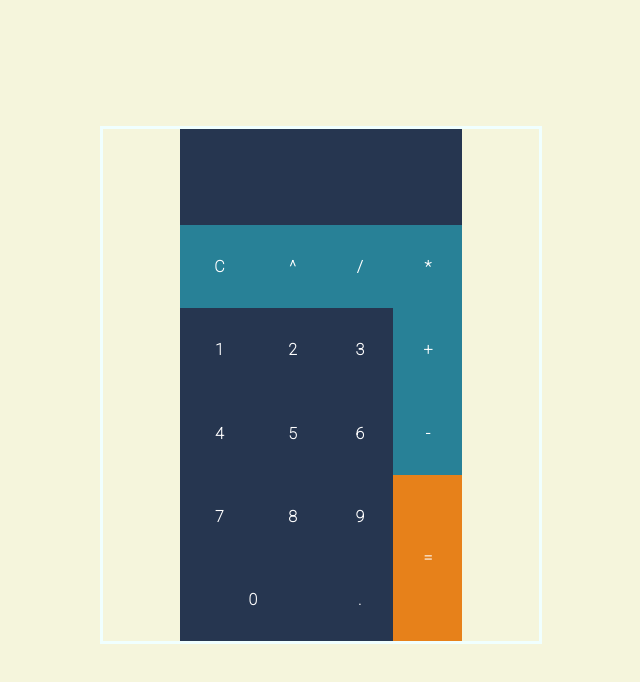
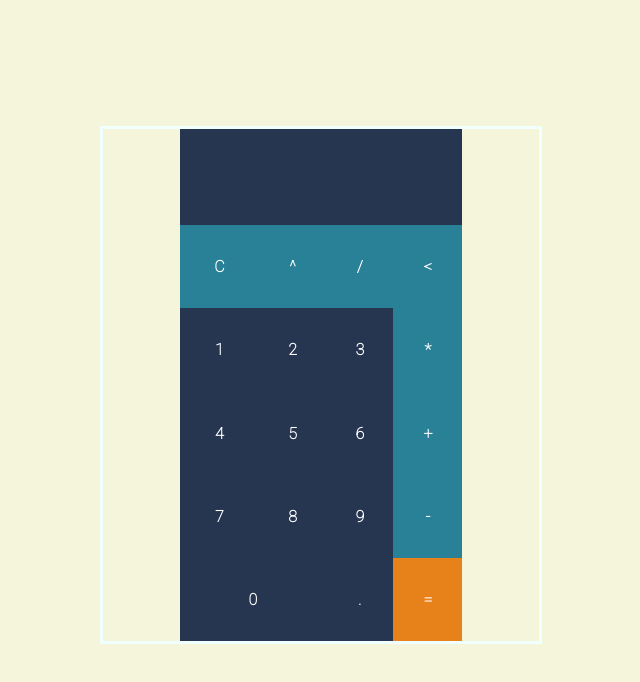
Before and after one commit to Gabriely-get/calculadora-js, a plain HTML site: page index.html in a window 1280 px wide. Shown: the part 86-768 px from the top of the page, without its empty margins (319-959 px from the left). Drawn offline with Linux system fonts and the light colour scheme.

Commit message:
feat: change some symbols

```diff
--- a/index.html
+++ b/index.html
@@ -14,7 +14,7 @@
         <div id="calculadora-container">
             <div id="calculadora">
                 <div id="display-container">
-                    <input id="display" type="text" readonly>
+                    <input id="display" readonly>
                 </div>
 
                 <div id="inputs">
@@ -24,29 +24,30 @@
                                 <td><input class="input-light" id="clear" type="button" value="C"></td>
                                 <td><input class="input-light operation" type="button" value="^"></td>
                                 <td><input class="input-light operation" type="button" value="/"></td>
-                                <td><input class="input-light operation" type="button" value="*"></td>
+                                <td><input class="input-light" id="backspace" type="button" value="<"></td>
                             </tr>
                             <tr>
                                 <td><input class="input-dark number" type="button" value="1"></td>
                                 <td><input class="input-dark number" type="button" value="2"></td>
                                 <td><input class="input-dark number" type="button" value="3"></td>
-                                <td><input class="input-light operation" type="button" value="+"></td>
+                                <td><input class="input-light operation" type="button" value="*"></td>
                             </tr>
                             <tr>
                                 <td><input class="input-dark number" type="button" value="4"></td>
                                 <td><input class="input-dark number" type="button" value="5"></td>
                                 <td><input class="input-dark number" type="button" value="6"></td>
-                                <td><input class="input-light operation" type="button" value="-"></td>
+                                <td><input class="input-light operation" type="button" value="+"></td>
                             </tr>
                             <tr>
                                 <td><input class="input-dark number" type="button" value="7"></td>
                                 <td><input class="input-dark number" type="button" value="8"></td>
                                 <td><input class="input-dark number" type="button" value="9"></td>
-                                <td rowspan="2"><input id="get-result" type="button" value="="></td>
+                                <td><input class="input-light operation" type="button" value="-"></td>
                             </tr>
                             <tr>
                                 <td colspan="2"><input class="input-dark number" type="button" value="0"></td>
                                 <td><input class="input-dark" id="dot" type="button" value="."></td>
+                                <td><input class="operation" id="get-result" type="button" value="="></td>
                             </tr>
                         </tbody>
                     </table>
```
